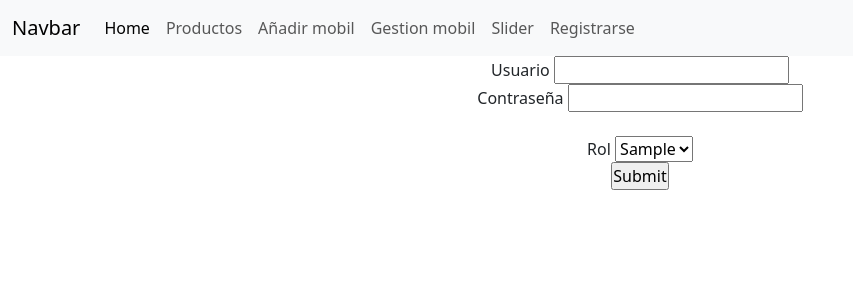
After one commit to ReinKaos95/Phone-Apple, a PHP site: page /signup.php in a window 1280 px wide. The commit adds this page. Shown: the top 300 px of the page, without its empty margins (0-853 px from the left). Run offline with PHP 8.4, Linux system fonts and the light colour scheme; tables that the repository leaves empty or names only in its code hold one stand-in row (values such as "Sample post").

Commit message:
Tablas relacionadas

```diff
--- a/layout/navbar.php
+++ b/layout/navbar.php
@@ -21,6 +21,9 @@
         <li class="nav-item">
           <a class="nav-link" href="../phone_store/slider.php">Slider</a>
         </li>
+        <li class="nav-item">
+          <a class="nav-link" href="../phone_store/signup.php">Registrarse</a>
+        </li>
       </ul>
     </div>
   </div>
--- /dev/null
+++ b/signup.php
@@ -0,0 +1,56 @@
+
+<?php require_once 'layout/style.php'; ?>
+
+<?php require_once 'layout/navbar.php'; ?>
+
+<?php
+  require 'config/db.php';
+  $sql="SELECT * FROM rol";
+  $result = mysqli_query($conn, $sql);
+?>
+
+<div class="container">
+  <form method="post" action="">
+    <label>Usuario</label>
+    <input type="text" name="username">
+    <br>
+    <label>Contraseña</label>
+    <input type="password" name="password">
+    <br>
+    <br>
+    <label>Rol</label>
+    <select>
+     <?php
+       while ($key = mysqli_fetch_assoc($result)) {
+      ?>
+    	<option name="rol" value="<?php echo $key["id"] ?>"><?php echo $key["rol_tipo"] ?></option>
+    <?php } ?>
+    </select>
+    <br>
+    <input type="submit" name="submit">
+  </form>
+</div>
+
+<?php
+include 'config/db.php';
+if (isset($_POST['submit'])) {
+  $username = $_POST['username'];
+  $password = base64_encode($_POST['password']);
+  $rol=$_POST['rol'];
+
+
+  echo $username . '<br>';
+  echo $password . '<br>';
+  echo $rol;
+
+  /*$sql = "INSERT INTO mobiles (nombre, modelo, foto) VALUES ('$nombre', '$marca', '$destino') ";
+  if (mysqli_query($conn, $sql)) {
+    header("Location: index.php");
+  }else{
+    echo "Error: " . $sql . "<br>" . mysqli_error($conn);
+  }*/
+
+
+}
+
+ ?>
```
